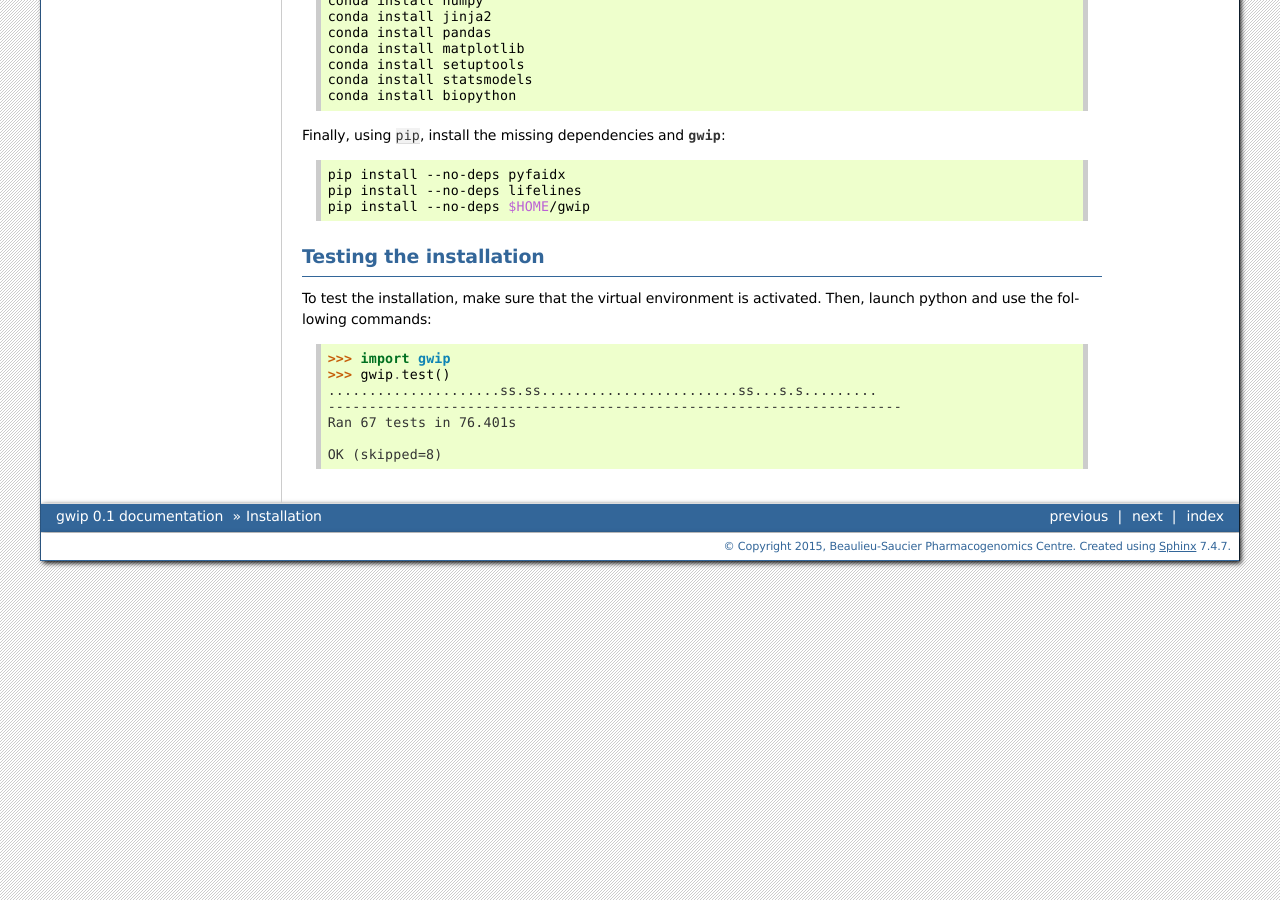
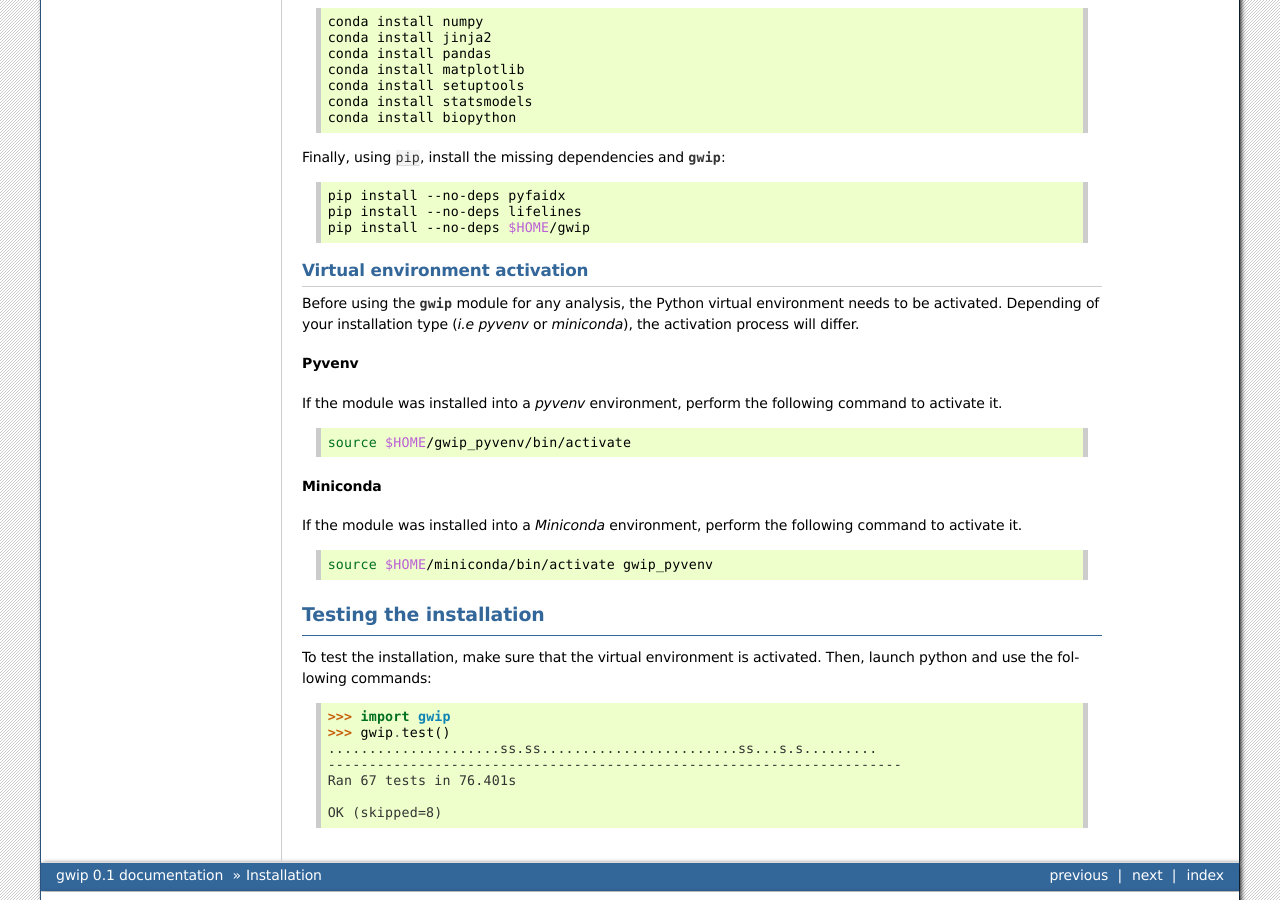
Before and after one commit to pgxcentre/genipe, a Sphinx documentation site: the page built from docs/installation.rst, in a window 1280 px wide and 900 px high, scrolled down 1393 px. Built offline with Sphinx 7.4.7, drawn with Linux system fonts in a browser that asks for light colours; some of the changed text lies outside the part shown.

Commit message:
Added a section specifically for virtual environment activation

```diff
--- a/docs/installation.rst
+++ b/docs/installation.rst
@@ -40,8 +40,11 @@ environment: using Python's ``pyvenv`` command, or using
 use since it doesn't require any compilation.
 
 
+Virtual environment
+--------------------
+
 Using pyvenv
--------------
+^^^^^^^^^^^^^
 
 The following commands should successfully create a virtual environment and
 activate it, as long as Python 3 was previously installed on the machine.
@@ -70,8 +73,9 @@ command:
    pip install lifelines
    pip install biopython
 
+
 Using Miniconda
-----------------
+^^^^^^^^^^^^^^^^
 
 The following commands should successfully download and install Miniconda,
 create and activate a new python virtual environment. This installation method
@@ -111,6 +115,38 @@ Finally, using ``pip``, install the missing dependencies and :py:mod:`gwip`:
    pip install --no-deps $HOME/gwip
 
 
+.. _gwip-pyvenv-activation:
+
+Virtual environment activation
+^^^^^^^^^^^^^^^^^^^^^^^^^^^^^^^
+
+Before using the :py:mod:`gwip` module for any analysis, the Python virtual
+environment needs to be activated. Depending of your installation type (*i.e*
+*pyvenv* or *miniconda*), the activation process will differ.
+
+
+Pyvenv
+"""""""
+
+If the module was installed into a *pyvenv* environment, perform the following
+command to activate it.
+
+.. code-block:: bash
+
+   source $HOME/gwip_pyvenv/bin/activate
+
+
+Miniconda
+""""""""""
+
+If the module was installed into a *Miniconda* environment, perform the
+following command to activate it.
+
+.. code-block:: bash
+
+   source $HOME/miniconda/bin/activate gwip_pyvenv
+
+
 Testing the installation
 -------------------------
 
```
